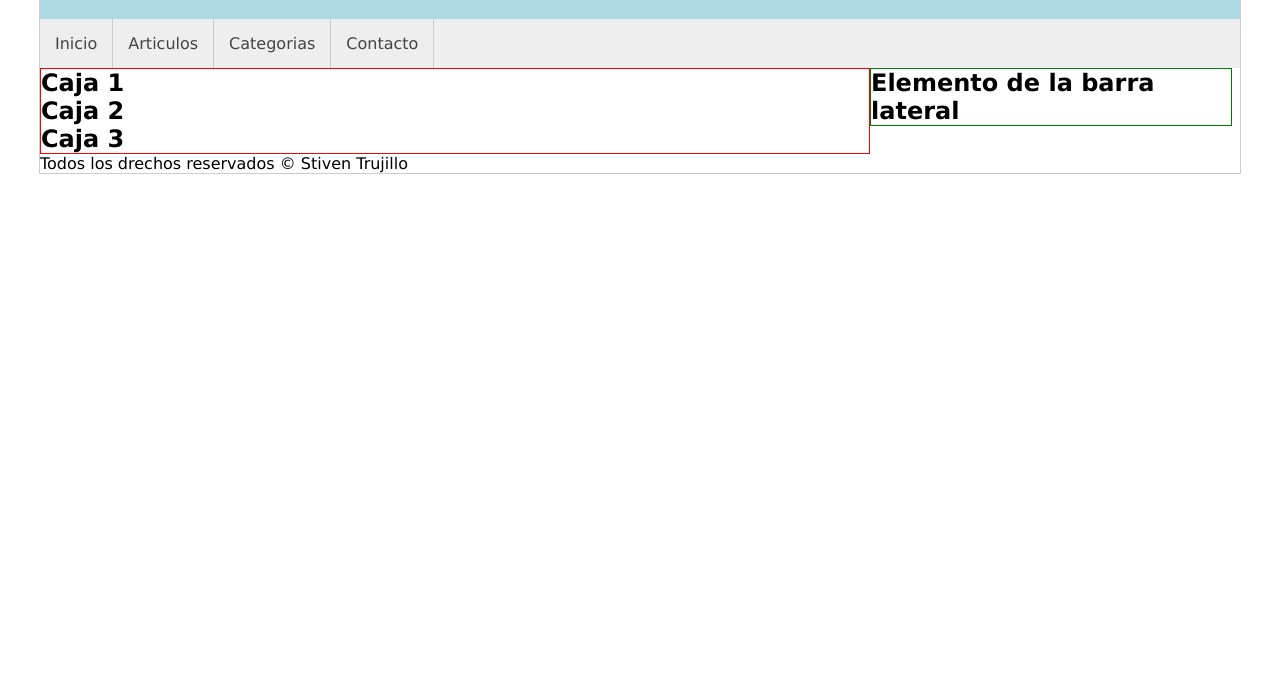
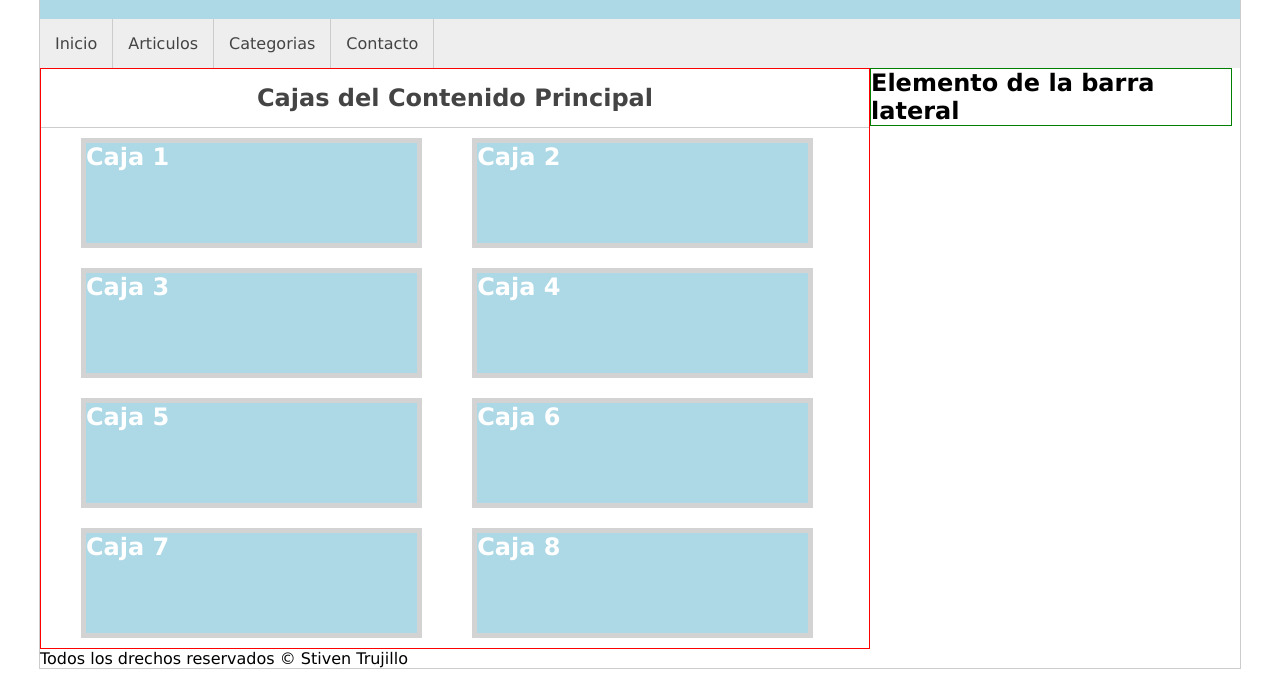
Before and after one commit to strujilloor/Master-en-CSS, a plain HTML site: page CSS/6-ejercicios/index.html in a window 1280 px wide. Shown: the part 102-800 px from the top of the page. Drawn offline with Linux system fonts and the light colour scheme.

Commit message:
Ejercicio punto 7

```diff
--- a/CSS/6-ejercicios/index.html
+++ b/CSS/6-ejercicios/index.html
@@ -24,6 +24,8 @@
 
         <section id="content">
 
+            <h1>Cajas del Contenido Principal</h1>
+
             <div class="caja">
                 <h2> Caja 1</h2>
             </div>
@@ -32,6 +34,21 @@
             </div>
             <div class="caja">
                 <h2> Caja 3</h2>
+            </div>
+            <div class="caja">
+                <h2> Caja 4</h2>
+            </div>
+            <div class="caja">
+                <h2> Caja 5</h2>
+            </div>
+            <div class="caja">
+                <h2> Caja 6</h2>
+            </div>
+            <div class="caja">
+                <h2> Caja 7</h2>
+            </div>
+            <div class="caja">
+                <h2> Caja 8</h2>
             </div>
         </section>
 
--- a/CSS/6-ejercicios/styles.css
+++ b/CSS/6-ejercicios/styles.css
@@ -10,9 +10,9 @@ Ejercicio compoleto con HTML y CSS
     centrado.
 (HECHO) 5. Menu debe tener los elementos uno al lado del otro
 (HECHO) 6. El contenido principal debe tener un ancho del 70%
-7. El contenido dentro del contenedor principal debe ser
+(HECHO) 7. El contenido dentro del contenedor principal debe ser
     una cuadricula con 4 lineas de 2 cajas
-8. La barra lateral debe tener un ancho 30%
+(HECHO) 8. La barra lateral debe tener un ancho 30%
 9. El footer debe tener un ancho del 100% del div que lo contiene
     y estar abajo del todo.
 */
@@ -82,6 +82,25 @@ Ejercicio compoleto con HTML y CSS
     float: left;
 }
 
+#content > h1 {
+    text-align: center;
+    border-bottom: 1px solid #ccc;
+    padding: 15px;
+    color: #444;
+}
+
+#content .caja {
+    width: 40%;
+    height: 100px;
+    margin: 10px;
+    background-color: lightblue;
+    border: 5px solid lightgray;
+    color: white;
+    display: block;
+    float: left;
+    margin-left: 40px;
+}
+
 .clearfix {
     float: none;
     clear: both;
```
